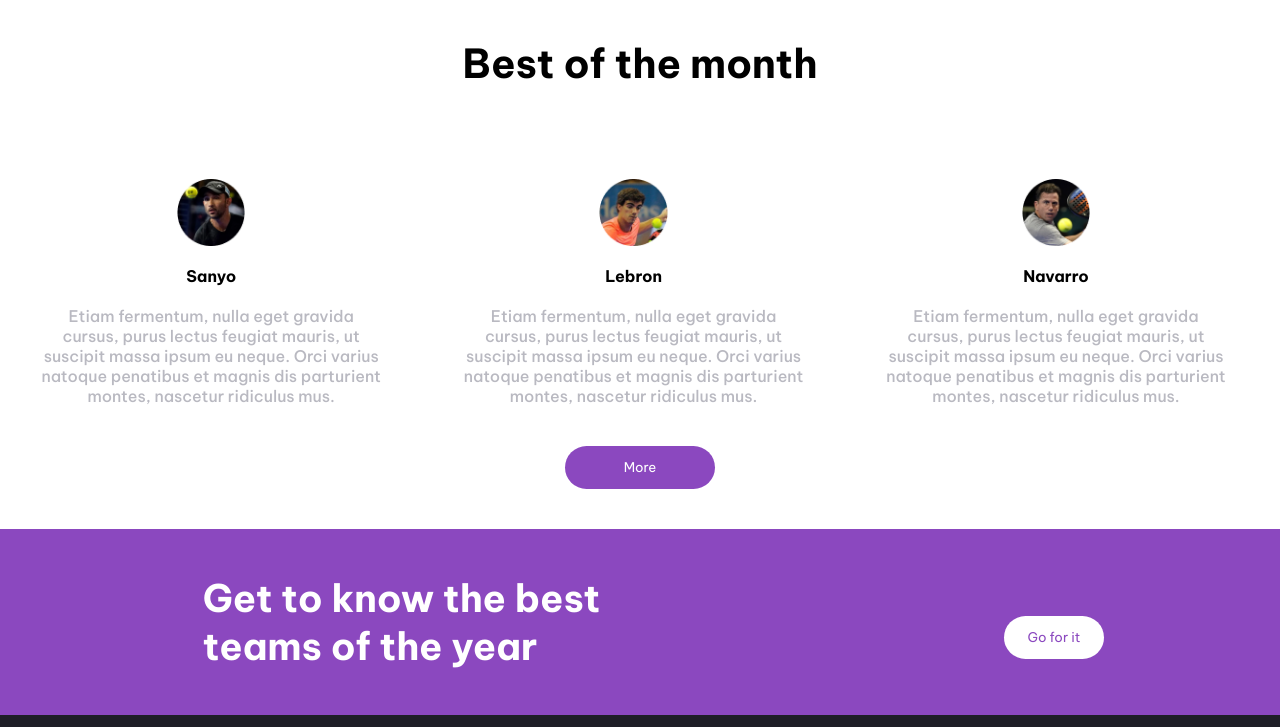
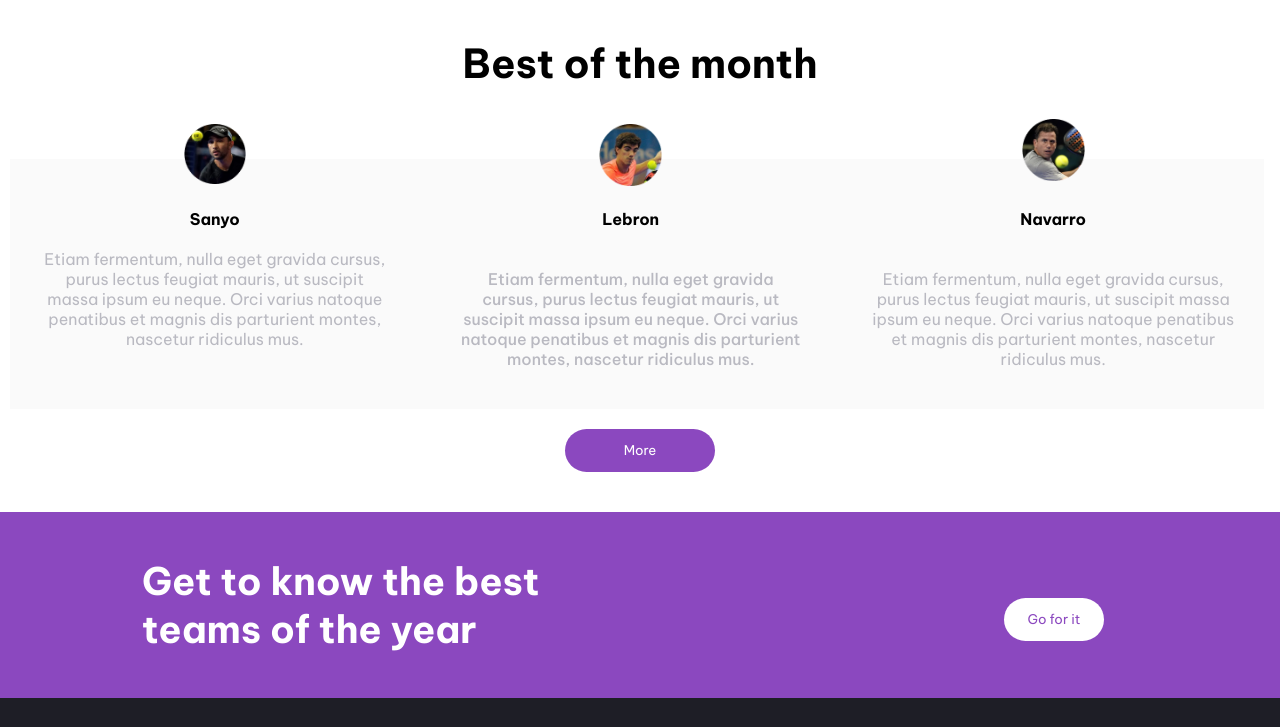
Before and after one commit to crisfelipe22/FrontEndI-EF, a plain HTML site: page index.html in a window 1280 px wide. Shown: the part 1390-2117 px from the top of the page. Drawn offline with Linux system fonts and the light colour scheme.

Commit message:
Modificando best of the month

```diff
--- a/css/style.css
+++ b/css/style.css
@@ -447,7 +447,7 @@ footer p{
     .divisionFinalMain h2{
         width: 50%;
         text-align: left;
-        padding: 0% 5%;
+        padding-right: 180px;
     }
 
     .divisionFinalMain button{
@@ -471,28 +471,56 @@ footer p{
         visibility: visible;
         flex-direction: column;
         align-items: center;
-        font-weight: 500;
-        padding: 40px;
-        width: 33%;
+        width: 32%;
+        background-color: #FAFAFA;
+        padding-top: 30px;
+        margin: 20px 0px 20px 10px;
+        position: relative;
     }
 
     .sanyo img{
-        max-width: 20%;
-        height: auto;
-        padding-bottom: 20px;
+        position: absolute;
+        z-index: 1;
+        max-width: 15%;
+        top: -35px;
+        left: auto;
+    }
+
+    .sanyo h4{
+        padding: 20px 0px;
     }
 
     .sanyo p{
-        padding-top: 20px;
         text-align: center;
         color: #B9B9C1;
     }
 
     .lebron{
+        display: flex;
+        visibility: visible;
+        flex-direction: column;
+        align-items: center;
         width: 33%;
+        background-color: #FAFAFA;
+        padding-top: 30px;
+        margin: 20px 0px;
+        position: relative;
+    }
+
+    .lebron img{
+        position: absolute;
+        z-index: 1;
+        max-width: 15%;
+        top: -35px;
+        left: auto;
+    }
+
+    .lebron h4{
+        padding: 20px 0px;
     }
 
     .lebron p{
+        padding-top: 20px;
         text-align: center;
         color: #B9B9C1;
     }
@@ -502,15 +530,23 @@ footer p{
         visibility: visible;
         flex-direction: column;
         align-items: center;
-        font-weight: 500;
-        padding: 40px;
         width: 33%;
+        background-color: #FAFAFA;
+        padding-top: 30px;
+        margin: 20px 0px;
+        position: relative;
     }
 
     .navarro img{
-        max-width: 20%;
-        height: auto;
-        padding-bottom: 20px;
+        position: absolute;
+        z-index: 1;
+        max-width: 15%;
+        top: -40px;
+        left: auto;
+    }
+
+    .navarro h4{
+        padding: 20px 0px;
     }
 
     .navarro p{
```
